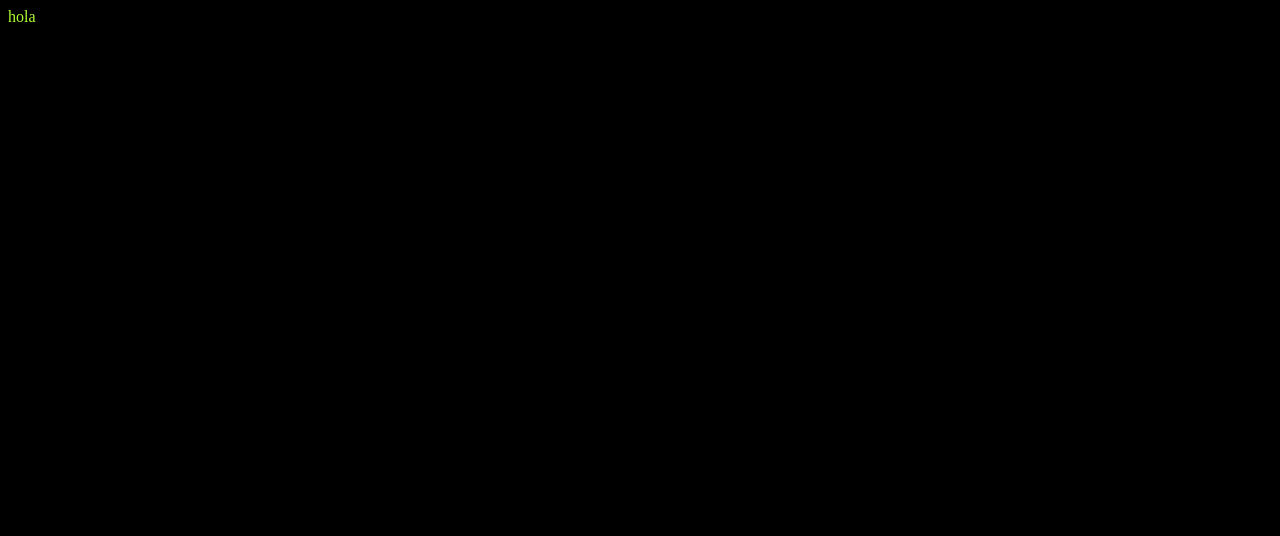
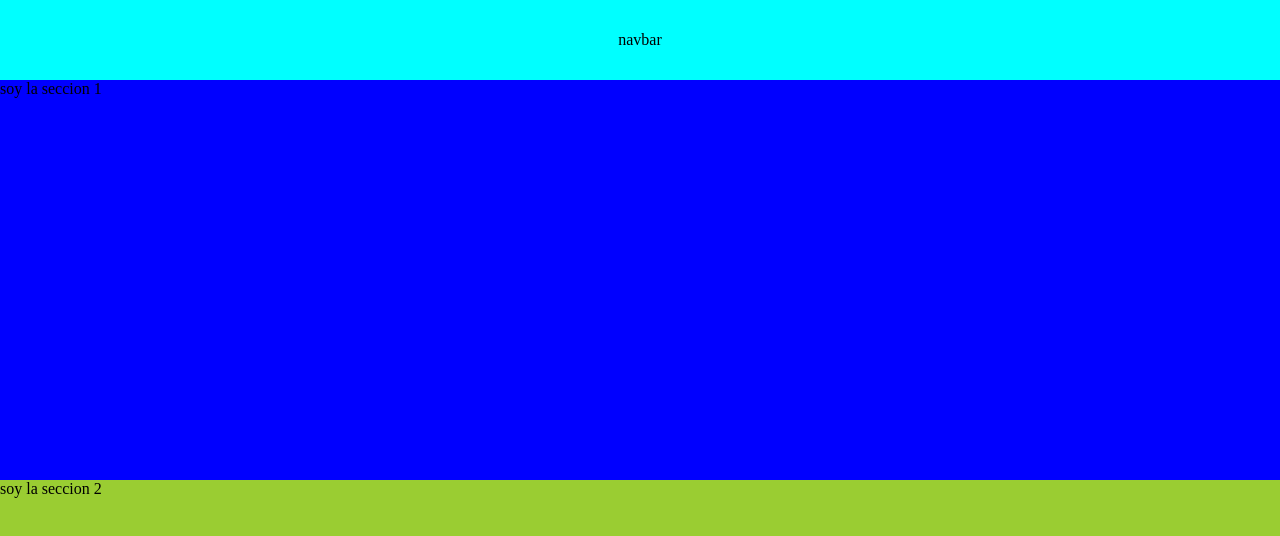
Before and after one commit to karen-hilda/web-karen, a plain HTML site: page index.html in a window 1280 px wide. Drawn offline with Linux system fonts and the light colour scheme.

Commit message:
created first structure

```diff
--- a/index.html
+++ b/index.html
@@ -7,6 +7,10 @@
     <link rel="stylesheet" href="style.css">
 </head>
 <body>
-    hola
+    <div class="navbar">
+        navbar
+    </div>
+    <div class="section1">soy la seccion 1</div>
+    <div class="section2">soy la seccion 2</div>
 </body>
 </html>
--- a/style.css
+++ b/style.css
@@ -1,6 +1,25 @@
 body {
-    background: black;
-    color: greenyellow;
-    width: 100%;
-    min-height: 100vh;
+    background: white;
+    margin: 0;
+    padding: 0;
+
 }
+
+.navbar {
+    background-color: aqua;
+    height: 80px;
+    display: flex;
+    justify-content: center;
+    align-items: center;
+}
+
+.section1 {
+    background-color: blue;
+    min-height: 50vh;
+}
+
+.section2 {
+    background-color: yellowgreen;
+    min-height: 50vh;
+
+}
```
